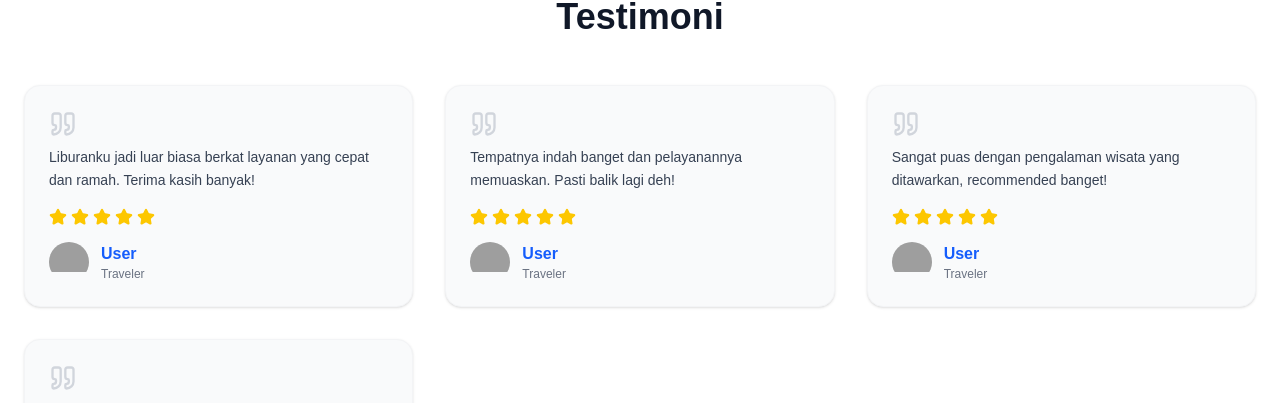
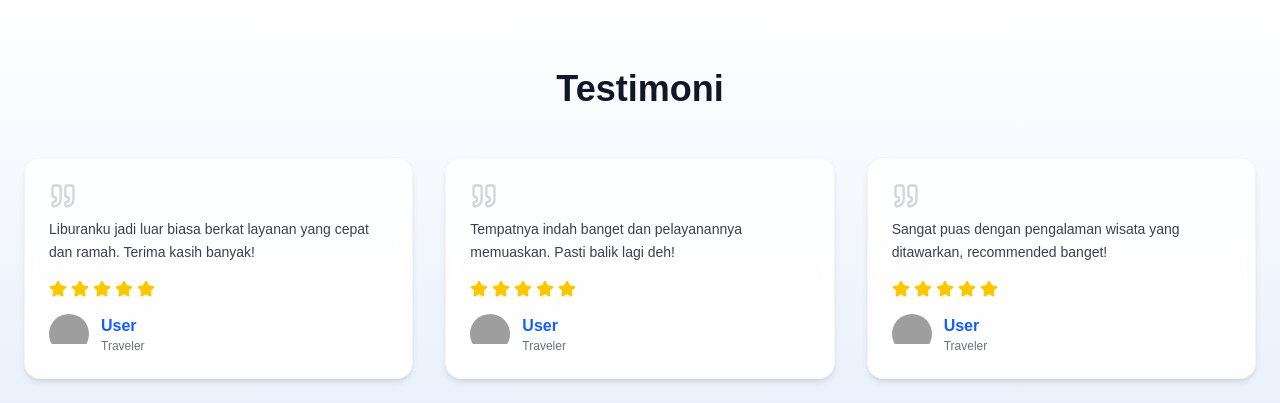
Before and after one commit to megustaSzy/project-web-mobile-api, a Next.js app in the folder web/: page / in a window 1280 px wide. Shown: the part 2273-2676 px from the top of the page. Built offline with nearby package versions, Linux system fonts and the light colour scheme; grey boxes are pictures that could not be loaded.

Commit message:
mengubah beground

```diff
--- a/web/src/app/components/Testimoni.tsx
+++ b/web/src/app/components/Testimoni.tsx
@@ -27,7 +27,7 @@ export default function TestimoniSection({ user }) {
   ];
 
   return (
-    <section className="relative py-2 bg-white">
+    <section className="relative py-20 bg-gradient-to-b from-[#Ffffff] to-[#dbe7f9]">
       <div className="max-w-7xl mx-auto px-6 text-center">
         <h2 className="text-3xl md:text-4xl font-extrabold text-gray-900 mb-12">
           Testimoni
@@ -37,7 +37,7 @@ export default function TestimoniSection({ user }) {
           {testimonials.map((item) => (
             <div
               key={item.id}
-              className="bg-gray-50 shadow-sm rounded-2xl p-6 text-left border border-gray-100 hover:shadow-md transition-all"
+              className="bg-white/90 shadow-md rounded-2xl p-6 text-left border border-gray-100 hover:shadow-lg transition-all backdrop-blur-sm"
             >
               {/* Icon kutipan */}
               <Quote className="text-gray-300 mb-2" size={28} />
@@ -82,7 +82,6 @@ export default function TestimoniSection({ user }) {
           ))}
         </div>
       </div>
-
     </section>
   );
 }
```
